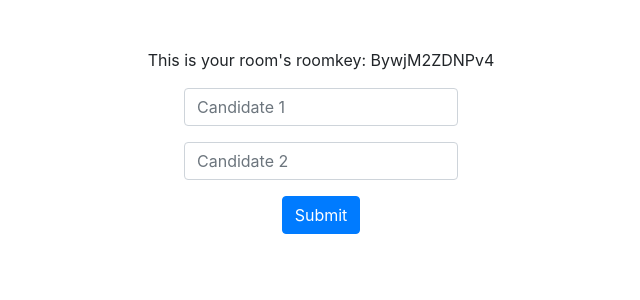
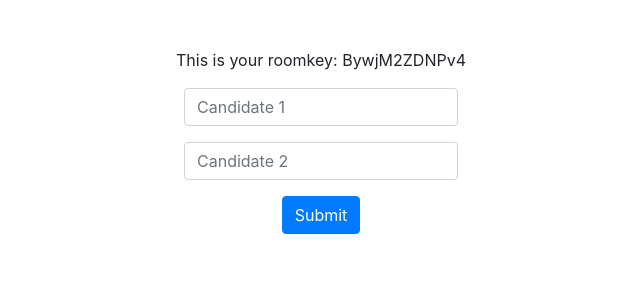
Before and after one commit to MapleLeaves-7/CS50-2021-Vote, a Flask app: a page that uses website/templates/set_poll.html in a window 1280 px wide. Shown: the part 64-364 px from the top of the page, without its empty margins (319-959 px from the left). Run offline with Flask 2, Linux system fonts and the light colour scheme; a user stored in the database is signed in; data comes from the database, SQL or seed files in the repository; both versions use the stored data as it was after the commit.

Commit message:
Update cache

```diff
--- a/website/templates/set_poll.html
+++ b/website/templates/set_poll.html
@@ -5,7 +5,7 @@ Set Poll
 {% endblock %}
 
 {% block main %}
-<p>This is your room's roomkey: {{ roomkey }}</p>
+<p>This is your roomkey: {{ roomkey }}</p>
 <form action="/set-poll/{{ roomkey }}"
       method="post">
 
```
Also changed, not shown: website/voting.db.
